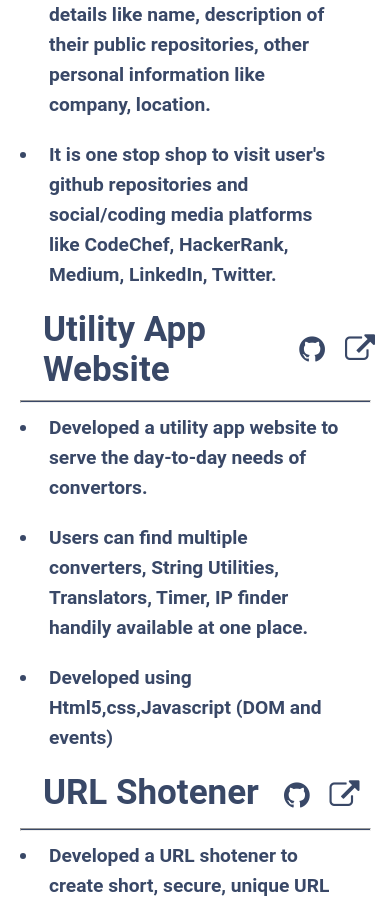
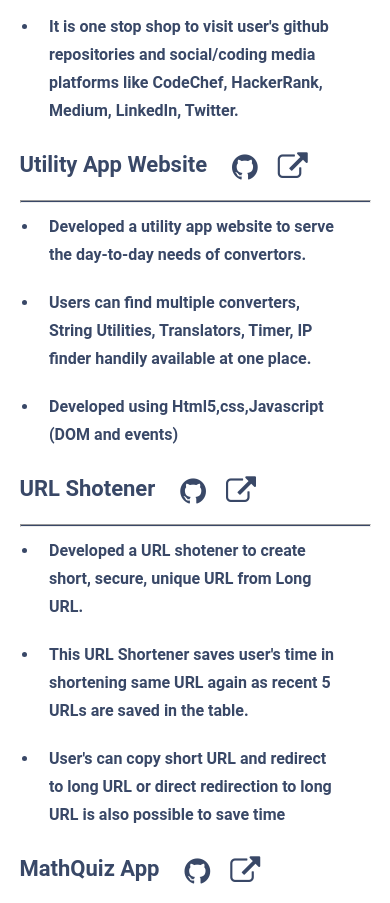
Before and after one commit to sumedha1308/Sumedha-Portfolio, a website: page html/projects.html in a window 390 px wide. Shown: the part 1097-2000 px from the top of the page. Drawn offline with Linux system fonts and the light colour scheme.

Commit message:
width change responsive

```diff
--- a/css/index.css
+++ b/css/index.css
@@ -244,6 +244,20 @@ nav a:hover {
     width: 80%;
 }
 
+.about-me-project-text {
+    padding: 10px;
+    margin-left: 10%;
+    margin-right: 10%;
+    line-height: 20px;
+    color:#394867;
+    font-weight: bold;
+    font-size: larger;
+    justify-content: center;
+    align-items: center;
+    line-height: 30px;
+    width: 80%;
+}
+
 .footer {
     height: auto;
     display: flex;
@@ -392,13 +406,34 @@ nav a:hover {
     .about-me-text {
         padding: 10px;
         margin-left: 10%;
-    line-height: 20px;
+        line-height: 28px;
         color:#394867;
         font-weight: bold;
-    font-size: larger;
+        font-size: medium;
         justify-content: center;
         align-items: center;
-    line-height: 30px;
+        width: 100%;
+   }
+
+   .about-me-project-text {
+        padding: 10px;
+        margin-left: 10%;
+        line-height: 28px;
+        color:#394867;
+        font-weight: bold;
+        font-size: medium;
+        justify-content: center;
+        align-items: center;
+        width: 80%;
+   }
+
+   .about-me-title, .project-title {
+    font-size: 35px;
+    font-weight: bold;
+    align-content: center;
+    text-align: center;
+    padding: 40px;
+    color: #394867;
 }
 
    .header {
@@ -427,4 +462,13 @@ nav a:hover {
     height: 40%;
     margin-bottom: 0px;
     }
+
+    .project-heading {
+    margin: 10px;
+    margin-left: 5%;
+    color:#394867;
+    font-weight: bold;
+    line-height: 40px;
+    font-size: 22px;
     }
+}
--- a/html/projects.html
+++ b/html/projects.html
@@ -44,13 +44,13 @@
                 </div>
                 <hr class="project-hr-module">
                 <ul>
-                    <li class="about-me-text">Developed a ERN(Express, React, Node) web application from UI design, where user can create their
+                    <li class="about-me-project-text">Developed a ERN(Express, React, Node) web application from UI design, where user can easily create their
                         developer profile for
                         storing multiple profile links of a developer in a single shareable page.</li>
-                    <li class="about-me-text">Utilized Github API to GET user details like name, description of their public
+                    <li class="about-me-project-text">Utilized Github API to GET user details like name, description of their public
                     repositories, other personal
                     information like company, location.</li>
-                    <li class="about-me-text">It is one stop shop to visit user's github repositories and social/coding
+                    <li class="about-me-project-text">It is one stop shop to visit user's github repositories and social/coding
                     media platforms like CodeChef, HackerRank, Medium, LinkedIn, Twitter.</li>
                 </ul>
             </div>
@@ -66,9 +66,9 @@
                 </div>
                 <hr class="project-hr-module">
                 <ul>
-                    <li class="about-me-text">Developed a utility app website to serve the day-to-day needs of convertors. </li>
-                    <li class="about-me-text">Users can find multiple converters, String Utilities, Translators, Timer, IP finder handily available at one place.</li>
-                    <li class="about-me-text">Developed using Html5,css,Javascript (DOM and events)</li>
+                    <li class="about-me-project-text">Developed a utility app website to serve the day-to-day needs of convertors. </li>
+                    <li class="about-me-project-text">Users can find multiple converters, String Utilities, Translators, Timer, IP finder handily available at one place.</li>
+                    <li class="about-me-project-text">Developed using Html5,css,Javascript (DOM and events)</li>
                 </ul>
             </div>
             <div class="indivisual-project">
@@ -83,9 +83,9 @@
                 </div>
                 <hr class="project-hr-module">
                 <ul>
-                    <li class="about-me-text">Developed a URL shotener to create short, secure, unique URL from Long URL.</li>
-                    <li class="about-me-text">This URL Shortener saves user's time in shortening same URL again as recent 5 URLs are saved in the table.</li>
-                    <li class="about-me-text">User's can copy short URL and redirect to long URL or direct redirection to long URL is also possible to save time</li>
+                    <li class="about-me-project-text">Developed a URL shotener to create short, secure, unique URL from Long URL.</li>
+                    <li class="about-me-project-text">This URL Shortener saves user's time in shortening same URL again as recent 5 URLs are saved in the table.</li>
+                    <li class="about-me-project-text">User's can copy short URL and redirect to long URL or direct redirection to long URL is also possible to save time</li>
                 </ul>
             </div>
             <div class="indivisual-project">
@@ -100,8 +100,8 @@
                 </div>
                 <hr class="project-hr-module">
                 <ul>
-                    <li class="about-me-text">Developed a console based Quiz App for simple Mathematics questions.</li>
-                    <li class="about-me-text">Quiz App is useful to practice basic Mathematics multiple choice questions for school students.</li>
+                    <li class="about-me-project-text">Developed a console based Quiz App for simple Mathematics questions.</li>
+                    <li class="about-me-project-text">Quiz App is useful to practice basic Mathematics multiple choice questions for school students.</li>
                 </ul>
             </div>
         </div>
```
Also changed, not shown: html/contact.html (+3 -3 lines). Lines whose indentation alone changed are shown as unchanged.
